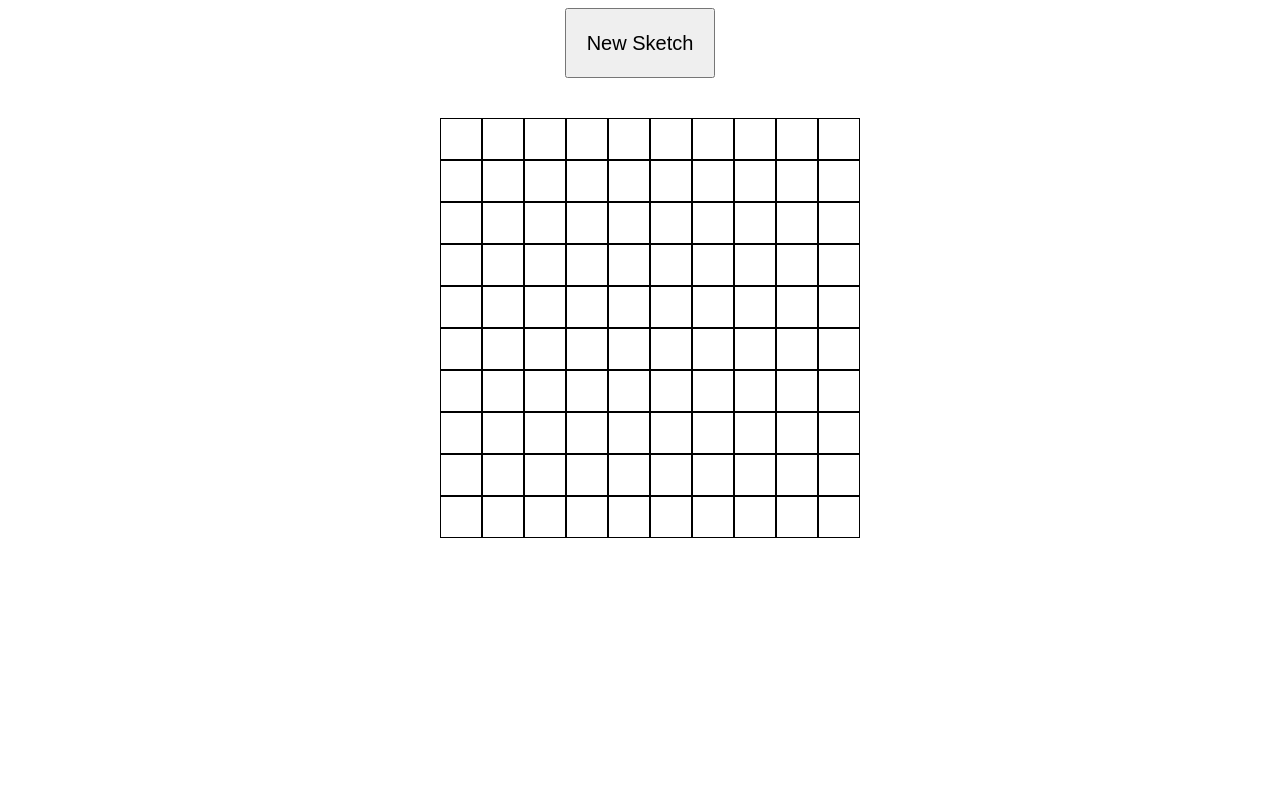
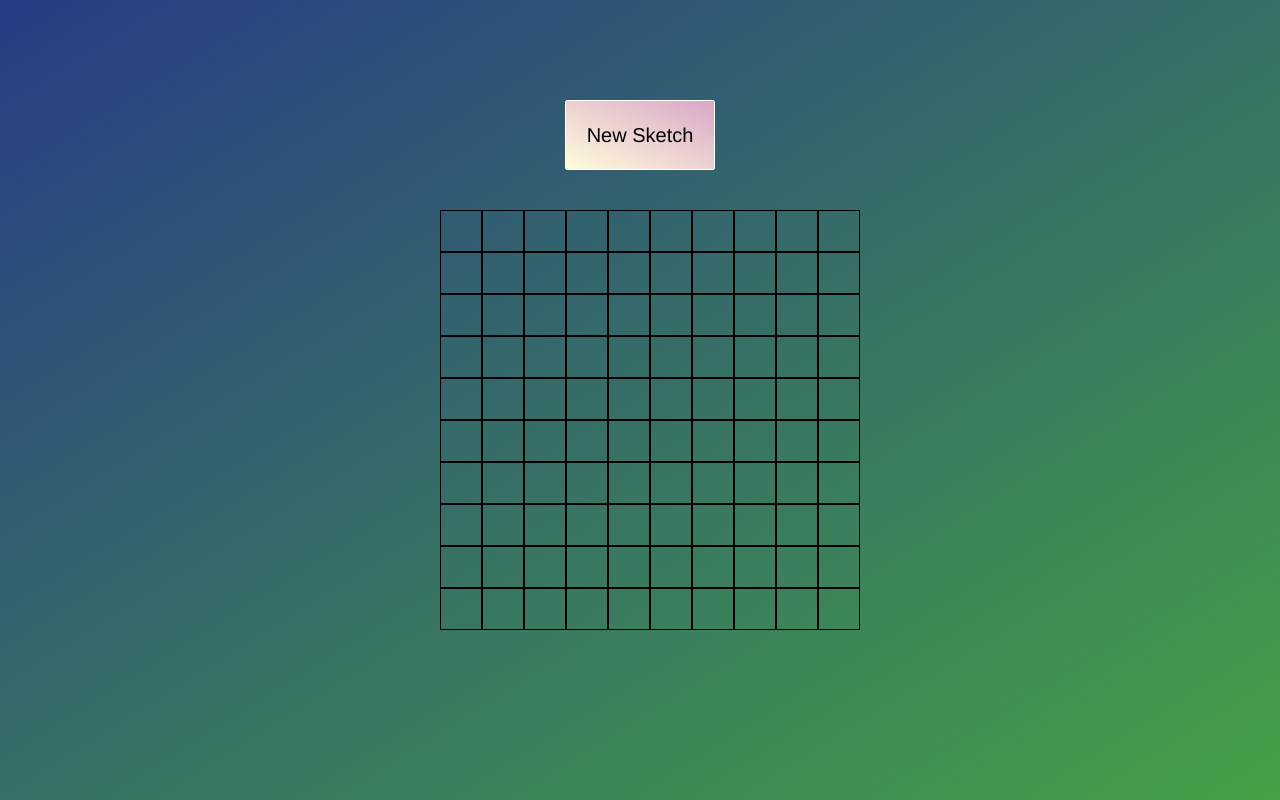
Before and after one commit to KasperMin/sketchpad, a plain HTML site: page index.html in a window 1280 px wide. Shown: the top 800 px of the page. Drawn offline with nearby package versions, Linux system fonts and the light colour scheme.

Commit message:
finished styling

```diff
--- a/index.html
+++ b/index.html
@@ -5,12 +5,13 @@
     <link rel="stylesheet" type="text/css" href="style.css" />
   </head>
   <body>
-    <button class="clear">New Sketch</button>
 
-    <div class="container">
-      <div></div>
-      <div></div>
-    </div>
+
+      <button class="clear">New Sketch</button>
+      <div class="container">
+        <div></div>
+        <div></div>
+
 
     <script src="main.js"></script>
   </body>
--- a/style.css
+++ b/style.css
@@ -1,13 +1,29 @@
+html {
+  height: 100%;
+  margin: 0 auto;
+}
+
+body {
+  background: #466368;
+  background: -webkit-linear-gradient(to right bottom, #283c86, #45a247);
+  background:    -moz-linear-gradient(to right bottom, #283c86, #45a247);
+  background:         linear-gradient(to right bottom, #283c86, #45a247);
+  overflow: hidden;
+}
 
 
 button {
+  background: linear-gradient(to left bottom, #d9a7c7,#fffcdc);
+  border: 1px solid white;
+  border-radius: 2px;
   display: block;
-  margin: 0 auto;
+  margin: 100px auto;
   margin-bottom: 40px;
   width: 150px;
   height: 70px;
   padding: 15px;
   font-size: 20px;
+  font-family: helvetica;
 }
 
 .container {
```
